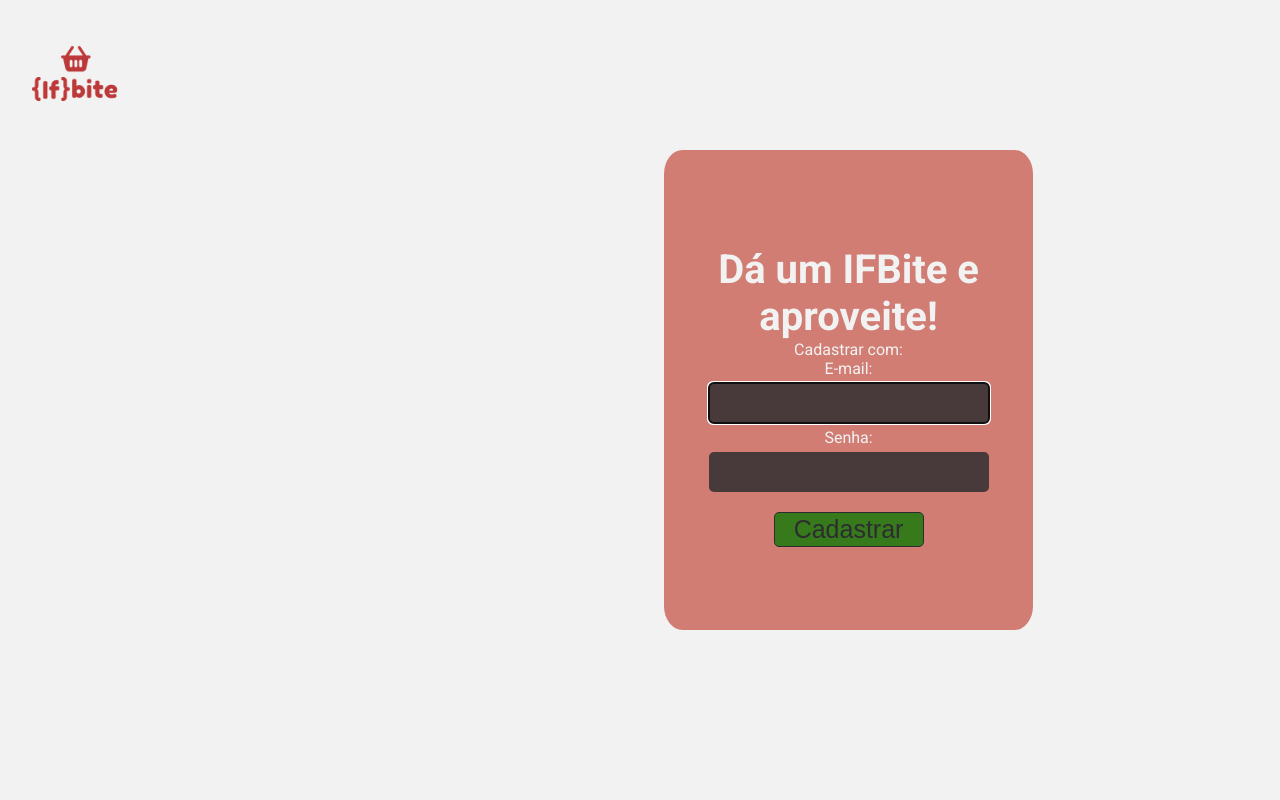
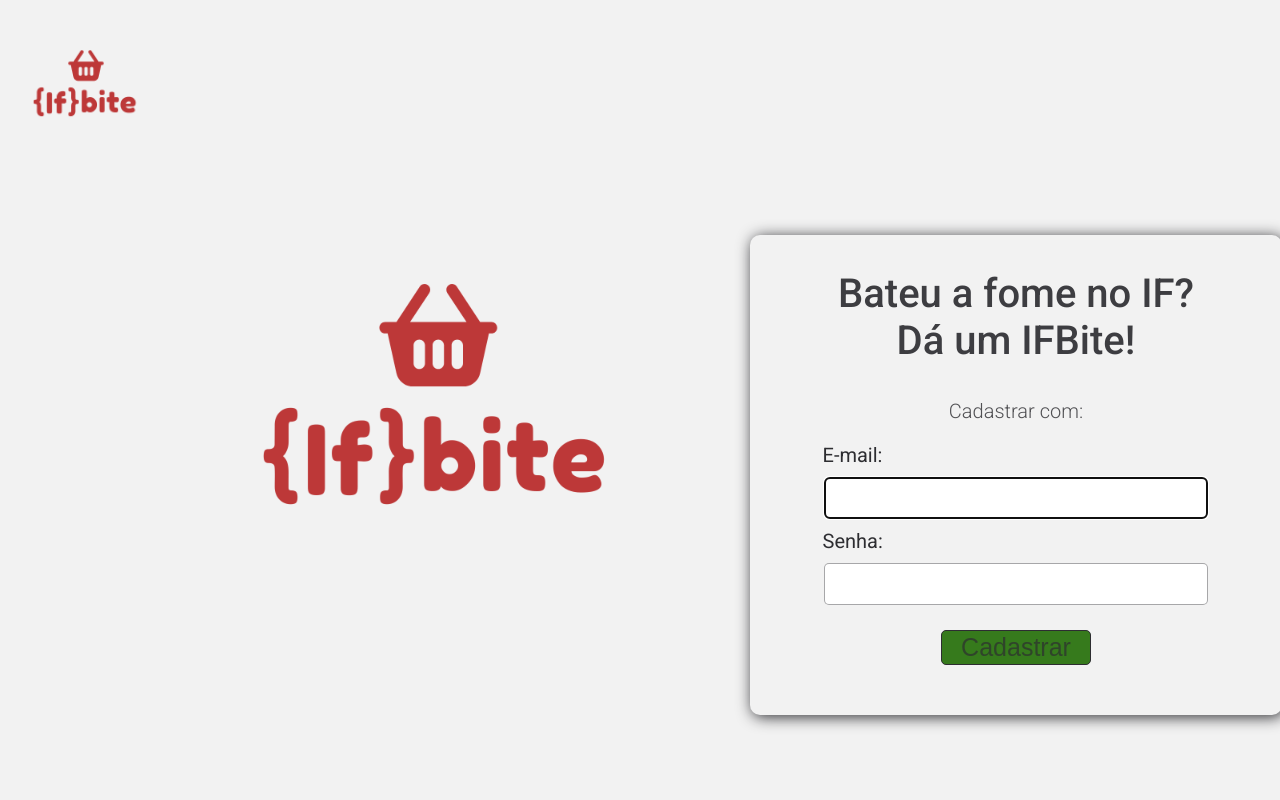
Before and after one commit to Vitoria-Freire/IFBite, a Python web app: template templates/login.html in a window 1280 px wide. Run offline with Jinja, Linux system fonts and the light colour scheme; the template is opened without the code that fills it, so the values that code supplies are empty; some web fonts are replaced.

Commit message:
Adiantando a pagina de login

```diff
--- a/static/login.css
+++ b/static/login.css
@@ -23,43 +23,61 @@ body, html {
 /* LOGO */
 img {
     border-radius: 50%;
-    width: 100px;
+    width: 120px;
     margin: 25px;
 }
 /* FORM */
-.jo{
+.forms{
     display: flex;
     align-items: center;
     justify-content: center;
-    background-color: #b9261691;
-    color: var(--corprimaria);
-    grid-column: 7/-1;
+    box-shadow: 2px 2px 15px var(--corfont);
+    grid-column: 8/-1;
     max-height: 60%;
-    width: 60%;
-    border-radius: 5%;
+    width: 70%;
+    border-radius: 10px;
     text-align: center;
     margin-top: 150px;
 }
+.ma{
+    grid-column: 2 / -1;
+    display: grid;
+    grid-template-columns: 1fr 1fr;
+    align-items: center;
+    gap: 25px;
+}
+.oi {
+    width: 400px;
+    padding: 15px;
+    margin: 50px;
+    height: auto;
+}
 .form {
-    max-height: 60%;
-    width: 80%;
+    height: 80%;
+    width: 700px;
     border-radius: 5%;
+    padding: 30px;
     display: flex;
     flex-direction: column;
     align-items: center;
 }
 h1 {
-    /* margin-bottom: 50px; */
+    color: #2d2d31ea;
     font-size: 40px;
+    margin: 20px;
+    font-weight: 500;
+}
+p{
+    font-size: 20px;
+    margin: 15px;
+    color: #2d2d31d1;
+    font-weight: 350;
 }
 input {
-    background-color: #2d2d31d4;
-}
-input {
-    width: 280px;
-    height: 40px;
+    width: 90%;
+    height: 42px;
     border-radius: 5px;
-    border: none;
+    border: 1px solid #2d2d316a;
     box-sizing: border-box;
     padding: 2px 7px;
     font-size: 16px;
@@ -69,18 +87,27 @@ input {
     border: 3px solid #01FD94;
     outline: none;
 } */
+ label {
+    font-size: 20px;
+    display: flex;
+    align-items: flex-start;
+    padding: 5px;
+    margin-left: 15px;
+ }
  /* BOTÃO */
 button {
     background-color: var(--cordestaque);
     border-radius: 5px;
     border: 1px solid var(--corfont);
     width: 150px;
-    margin-top: 15px;
+    margin: 20px;
+    margin-bottom: 35px;
     height: 35px;
     font-size: 25px;
-    color: var(--corfont);
+    color: #2d2d31b1;
 }
 button:hover {
     background-color: #2d5e18;
+    color: var(--corfont);
 }
 /* FOOTER */
--- a/templates/login.html
+++ b/templates/login.html
@@ -14,9 +14,11 @@
 </head>
 <body>
     <img src="/templates/img/Logo.png" alt="">
-    <section class="jo">
+    <section class="ma">
+        <img src="/templates/img/Logo.png" alt="jhksjhdk" class="oi">
+        <section class="forms">
             <section class="form">
-            <h1>Dá um IFBite e aproveite!</h1>
+                <h1>Bateu a fome no IF?<br> Dá um IFBite!</h1>
                 <p>Cadastrar com:</p>
                 <form action="" method="post">
                     <label for="email">E-mail:</label>
@@ -27,5 +29,6 @@
                 </form>
             </section>
         </section>
+    </section>
 </body>
 </html>
```
Lines whose indentation alone changed are shown as unchanged.
